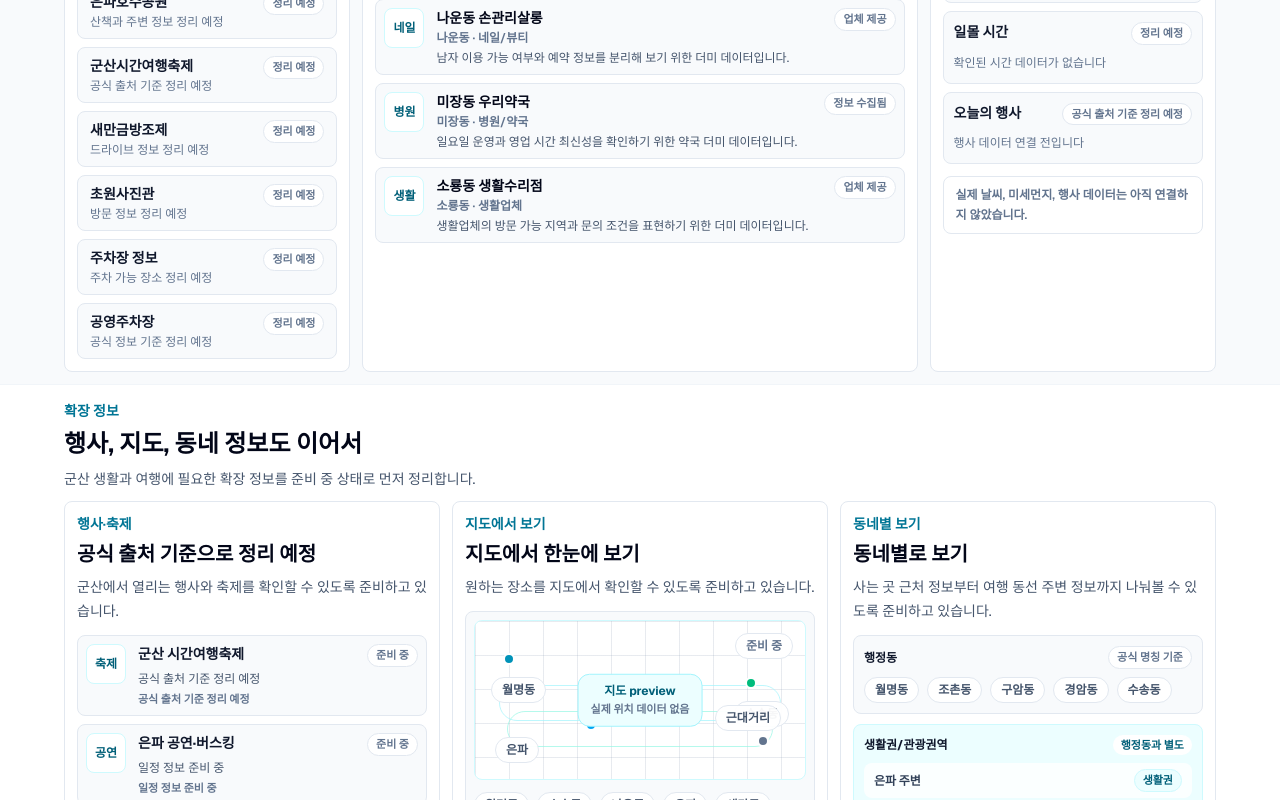
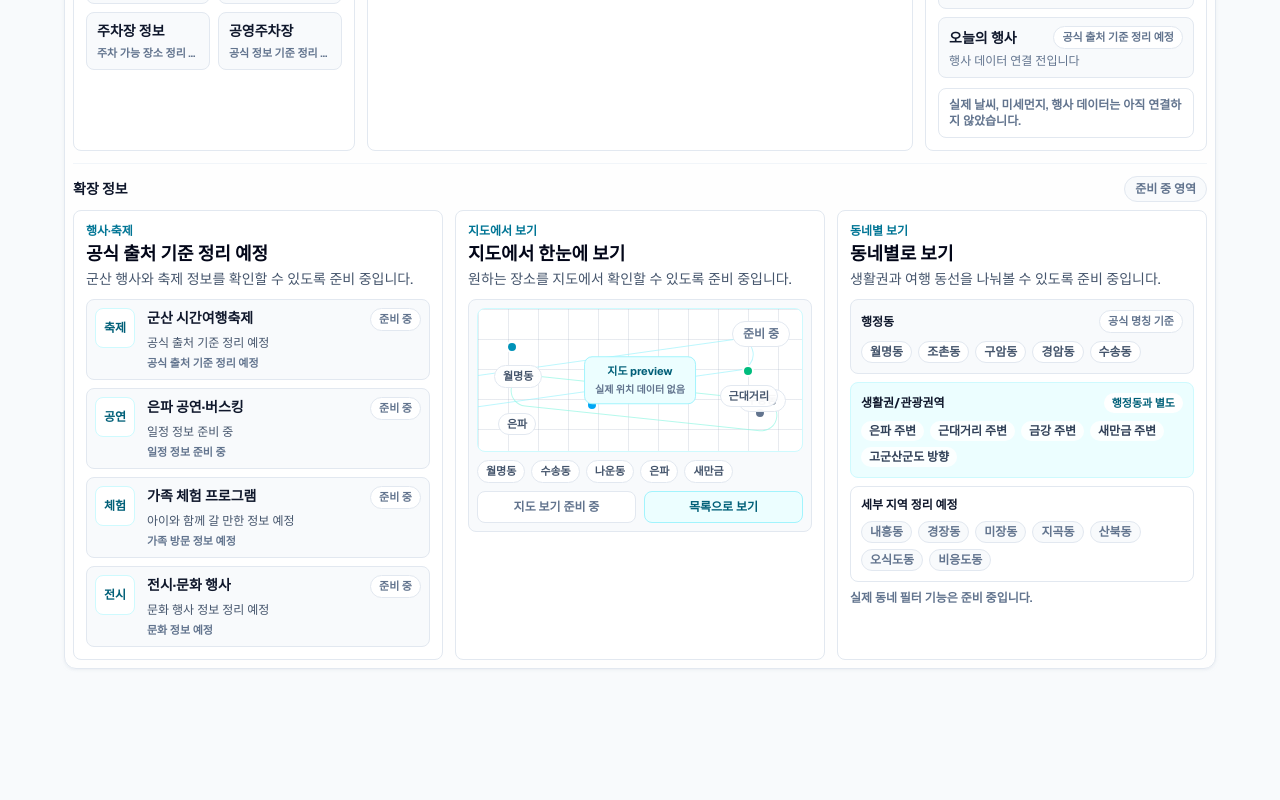
Before and after one commit to Aprasaks/gunsan-com, a Next.js app: page / in a window 1280 px wide. Shown: the part 1040-1840 px from the top of the page. After the commit the page ends 1725 px from the top, so only its background shows below. Built offline with nearby package versions, Linux system fonts and the light colour scheme.

Commit message:
중단·하단 정보 블록 레퍼런스형 재정렬 #60

```diff
--- a/app/page.tsx
+++ b/app/page.tsx
@@ -456,8 +456,8 @@ export default function Home() {
         </div>
       </section>
 
-      <section className="px-4 py-2.5 sm:px-6 lg:py-3">
-        <div className="mx-auto w-full max-w-6xl">
+      <section className="px-4 pb-3 pt-2 sm:px-6 lg:pb-4 lg:pt-2">
+        <div className="mx-auto w-full max-w-6xl rounded-xl border border-slate-200 bg-white/80 p-2 shadow-sm shadow-slate-200/50">
           <div className="grid gap-3 lg:grid-cols-[minmax(0,0.8fr)_minmax(0,1.55fr)_minmax(0,0.8fr)]">
             <section className="rounded-lg border border-slate-200 bg-white p-3">
               <SectionHeader
@@ -466,26 +466,19 @@ export default function Home() {
                 description="생활 정보와 여행 전 확인할 내용을 정리하고 있습니다."
               />
 
-              <div className="mt-2.5 grid gap-2">
+              <div className="mt-2.5 grid grid-cols-2 gap-2">
                 {popularInfo.map((item) => (
                   <div
                     key={item.label}
-                    className="rounded-lg border border-slate-200 bg-slate-50 px-3 py-2"
+                    className="rounded-lg border border-slate-200 bg-slate-50 px-2.5 py-2"
                     aria-disabled="true"
                   >
-                    <div className="flex items-start justify-between gap-2">
-                      <div className="min-w-0">
                     <h3 className="truncate text-sm font-bold text-slate-900">
                       {item.label}
                     </h3>
-                        <p className="mt-0.5 line-clamp-2 text-xs leading-4 text-slate-500">
+                    <p className="mt-1 line-clamp-1 text-[11px] font-semibold leading-4 text-slate-500">
                       {item.description}
                     </p>
-                      </div>
-                      <span className="shrink-0 rounded-full border border-slate-200 bg-white px-2 py-0.5 text-[11px] font-semibold text-slate-500">
-                        정리 예정
-                      </span>
-                    </div>
                   </div>
                 ))}
               </div>
@@ -506,8 +499,8 @@ export default function Home() {
               </Link>
             </div>
 
-            <div className="mt-2.5 grid gap-2">
-              {featuredPlaces.map((place) => (
+            <div className="mt-2.5 grid gap-2 sm:grid-cols-2">
+              {featuredPlaces.slice(0, 4).map((place) => (
                 <Link
                   key={place.id}
                   href={`/places/${place.slug}`}
@@ -553,9 +546,9 @@ export default function Home() {
                 {todayItems.map((item) => (
                   <article
                     key={item.title}
-                    className="rounded-lg border border-slate-200 bg-slate-50 p-2.5"
+                    className="rounded-lg border border-slate-200 bg-slate-50 px-2.5 py-2"
                   >
-                    <div className="flex items-start justify-between gap-3">
+                    <div className="flex items-center justify-between gap-3">
                       <h3 className="text-sm font-bold text-slate-900">
                         {item.title}
                       </h3>
@@ -563,35 +556,32 @@ export default function Home() {
                         {item.summary}
                       </span>
                     </div>
-                    <p className="mt-2 text-xs leading-5 text-slate-500">
+                    <p className="mt-1 text-xs leading-4 text-slate-500">
                       {item.note}
                     </p>
                   </article>
                 ))}
               </div>
-              <p className="mt-3 rounded-lg border border-slate-200 bg-white px-3 py-2 text-xs font-semibold leading-5 text-slate-500">
+              <p className="mt-2.5 rounded-lg border border-slate-200 bg-white px-2.5 py-2 text-xs font-semibold leading-4 text-slate-500">
                 실제 날씨, 미세먼지, 행사 데이터는 아직 연결하지 않았습니다.
               </p>
             </InfoPanel>
           </div>
+
+          <div className="mt-3 flex items-center justify-between gap-3 border-t border-slate-100 pt-3">
+            <p className="text-sm font-bold text-slate-900">확장 정보</p>
+            <span className="rounded-full border border-slate-200 bg-slate-50 px-2.5 py-1 text-xs font-semibold text-slate-500">
+              준비 중 영역
+            </span>
           </div>
-      </section>
 
-      <section className="border-y border-slate-100 bg-white px-4 py-3 sm:px-6 lg:py-4">
-        <div className="mx-auto w-full max-w-6xl">
-          <SectionHeader
-            eyebrow="확장 정보"
-            title="행사, 지도, 동네 정보도 이어서"
-            description="군산 생활과 여행에 필요한 확장 정보를 준비 중 상태로 먼저 정리합니다."
-          />
-        </div>
-        <div className="mx-auto mt-2.5 grid w-full max-w-6xl gap-3 lg:grid-cols-3">
+          <div className="mt-2 grid gap-3 lg:grid-cols-3">
             <InfoPanel
               eyebrow="행사·축제"
-            title="공식 출처 기준으로 정리 예정"
-            description="군산에서 열리는 행사와 축제를 확인할 수 있도록 준비하고 있습니다."
+              title="공식 출처 기준 정리 예정"
+              description="군산 행사와 축제 정보를 확인할 수 있도록 준비 중입니다."
             >
-            <div className="mt-3 grid gap-2 sm:grid-cols-2 lg:grid-cols-1">
+              <div className="mt-2.5 grid gap-2 sm:grid-cols-2 lg:grid-cols-1">
               {eventFestivalItems.map((item) => (
                 <article
                   key={item.title}
@@ -603,7 +593,7 @@ export default function Home() {
                     </div>
                     <div className="min-w-0 flex-1">
                       <div className="flex items-start justify-between gap-2">
-                        <h3 className="text-sm font-bold text-slate-900">
+                        <h3 className="line-clamp-1 text-sm font-bold text-slate-900">
                           {item.title}
                         </h3>
                         <span className="shrink-0 rounded-full border border-slate-200 bg-white px-2 py-0.5 text-[11px] font-semibold text-slate-500">
@@ -626,62 +616,62 @@ export default function Home() {
             <InfoPanel
               eyebrow="지도에서 보기"
               title="지도에서 한눈에 보기"
-            description="원하는 장소를 지도에서 확인할 수 있도록 준비하고 있습니다."
+              description="원하는 장소를 지도에서 확인할 수 있도록 준비 중입니다."
             >
-            <div className="mt-3 rounded-lg border border-slate-200 bg-slate-50 p-2">
-              <div className="relative min-h-40 overflow-hidden rounded-lg border border-cyan-100 bg-white">
-                <div className="absolute inset-0 bg-[linear-gradient(90deg,rgba(148,163,184,0.22)_1px,transparent_1px),linear-gradient(180deg,rgba(148,163,184,0.22)_1px,transparent_1px)] bg-[size:34px_34px]" />
-                <div className="absolute inset-x-6 top-16 h-9 rounded-[999px] border border-cyan-200/70" />
-                <div className="absolute bottom-8 left-8 right-8 h-9 rounded-[999px] border border-teal-200/70" />
+              <div className="mt-2.5 rounded-lg border border-slate-200 bg-slate-50 p-2">
+                <div className="relative min-h-36 overflow-hidden rounded-lg border border-cyan-100 bg-white">
+                  <div className="absolute inset-0 bg-[linear-gradient(90deg,rgba(148,163,184,0.22)_1px,transparent_1px),linear-gradient(180deg,rgba(148,163,184,0.22)_1px,transparent_1px)] bg-[size:30px_30px]" />
+                  <div className="absolute -left-5 top-12 h-8 w-11/12 rotate-[-8deg] rounded-[999px] border border-cyan-200/70" />
+                  <div className="absolute bottom-8 left-8 right-6 h-8 rotate-[6deg] rounded-[999px] border border-teal-200/70" />
                   <span className="absolute right-3 top-3 rounded-full border border-slate-200 bg-white px-2.5 py-1 text-xs font-semibold text-slate-500">
                     준비 중
                   </span>
                   <div className="absolute left-7 top-8 h-3 w-3 rounded-full border-2 border-white bg-cyan-600" />
                   <div className="absolute right-12 top-14 h-3 w-3 rounded-full border-2 border-white bg-emerald-500" />
-                <div className="absolute bottom-12 left-1/3 h-3 w-3 rounded-full border-2 border-white bg-sky-500" />
+                  <div className="absolute bottom-10 left-1/3 h-3 w-3 rounded-full border-2 border-white bg-sky-500" />
                   <div className="absolute bottom-8 right-9 h-3 w-3 rounded-full border-2 border-white bg-slate-500" />
-                <div className="absolute left-4 top-14 rounded-full border border-slate-200 bg-white/95 px-2.5 py-1 text-xs font-semibold text-slate-600">
+                  <div className="absolute left-4 top-14 rounded-full border border-slate-200 bg-white/95 px-2 py-0.5 text-[11px] font-semibold text-slate-600">
                     월명동
                   </div>
-                <div className="absolute bottom-4 left-5 rounded-full border border-slate-200 bg-white/95 px-2.5 py-1 text-xs font-semibold text-slate-600">
+                  <div className="absolute bottom-4 left-5 rounded-full border border-slate-200 bg-white/95 px-2 py-0.5 text-[11px] font-semibold text-slate-600">
                     은파
                   </div>
-                <div className="absolute right-4 top-20 rounded-full border border-slate-200 bg-white/95 px-2.5 py-1 text-xs font-semibold text-slate-600">
+                  <div className="absolute right-4 top-20 rounded-full border border-slate-200 bg-white/95 px-2 py-0.5 text-[11px] font-semibold text-slate-600">
                     수송동
                   </div>
-                <div className="absolute bottom-12 right-6 rounded-full border border-slate-200 bg-white/95 px-2.5 py-1 text-xs font-semibold text-slate-600">
+                  <div className="absolute bottom-11 right-6 rounded-full border border-slate-200 bg-white/95 px-2 py-0.5 text-[11px] font-semibold text-slate-600">
                     근대거리
                   </div>
-                <div className="absolute left-1/2 top-1/2 -translate-x-1/2 -translate-y-1/2 rounded-xl border border-cyan-200 bg-cyan-50 px-3 py-2 text-center">
-                  <p className="text-xs font-bold text-cyan-800">
+                  <div className="absolute left-1/2 top-1/2 -translate-x-1/2 -translate-y-1/2 rounded-lg border border-cyan-200 bg-cyan-50 px-2.5 py-1.5 text-center">
+                    <p className="text-[11px] font-bold text-cyan-800">
                       지도 preview
                     </p>
-                  <p className="mt-0.5 text-[11px] font-semibold text-slate-500">
+                    <p className="mt-0.5 text-[10px] font-semibold text-slate-500">
                       실제 위치 데이터 없음
                     </p>
                   </div>
                 </div>
 
-              <div className="mt-3 flex flex-wrap gap-2">
-                {mapPreviewKeywords.slice(0, 7).map((keyword) => (
+                <div className="mt-2 flex flex-wrap gap-1.5">
+                  {mapPreviewKeywords.slice(0, 5).map((keyword) => (
                     <span
                       key={keyword}
-                    className="rounded-full border border-slate-200 bg-white px-2.5 py-1 text-xs font-semibold text-slate-600"
+                      className="rounded-full border border-slate-200 bg-white px-2 py-0.5 text-[11px] font-semibold text-slate-600"
                     >
                       {keyword}
                     </span>
                   ))}
                 </div>
 
-              <div className="mt-3 flex flex-col gap-2 sm:flex-row">
-                <span className="inline-flex h-9 items-center justify-center rounded-lg border border-slate-200 bg-white px-3 text-sm font-semibold text-slate-500">
+                <div className="mt-2 grid gap-2 sm:grid-cols-2">
+                  <span className="inline-flex h-8 items-center justify-center rounded-lg border border-slate-200 bg-white px-3 text-xs font-semibold text-slate-500">
                     지도 보기 준비 중
                   </span>
                   <Link
                     href="/places"
-                  className="inline-flex h-9 items-center justify-center rounded-lg border border-cyan-200 bg-cyan-50 px-3 text-sm font-semibold text-cyan-800 transition hover:border-cyan-300 hover:bg-cyan-100"
+                    className="inline-flex h-8 items-center justify-center rounded-lg border border-cyan-200 bg-cyan-50 px-3 text-xs font-semibold text-cyan-800 transition hover:border-cyan-300 hover:bg-cyan-100"
                   >
-                  목록으로 먼저 둘러보기
+                    목록으로 보기
                   </Link>
                 </div>
               </div>
@@ -690,9 +680,9 @@ export default function Home() {
             <InfoPanel
               eyebrow="동네별 보기"
               title="동네별로 보기"
-            description="사는 곳 근처 정보부터 여행 동선 주변 정보까지 나눠볼 수 있도록 준비하고 있습니다."
+              description="생활권과 여행 동선을 나눠볼 수 있도록 준비 중입니다."
             >
-            <div className="mt-3 space-y-2.5">
+              <div className="mt-2.5 space-y-2">
                 <div className="rounded-lg border border-slate-200 bg-slate-50 p-2.5">
                   <div className="flex items-center justify-between gap-3">
                     <h3 className="text-xs font-bold text-slate-900">행정동</h3>
@@ -700,11 +690,11 @@ export default function Home() {
                       공식 명칭 기준
                     </span>
                   </div>
-                <div className="mt-2 flex flex-wrap gap-2">
+                  <div className="mt-2 flex flex-wrap gap-1.5">
                     {administrativeNeighborhoods.slice(0, 5).map((item) => (
                       <span
                         key={item.name}
-                      className="rounded-full border border-slate-200 bg-white px-2.5 py-1 text-xs font-semibold text-slate-600"
+                        className="rounded-full border border-slate-200 bg-white px-2 py-0.5 text-xs font-semibold text-slate-600"
                       >
                         {item.name}
                       </span>
@@ -722,19 +712,14 @@ export default function Home() {
                         행정동과 별도
                       </span>
                     </div>
-                  <div className="mt-2 grid gap-2">
+                    <div className="mt-2 flex flex-wrap gap-1.5">
                       {localAreas.slice(0, 5).map((area) => (
-                      <div
+                        <span
                           key={area.name}
-                        className="flex items-center justify-between gap-3 rounded-lg bg-white/80 px-2.5 py-1.5"
+                          className="rounded-full bg-white/85 px-2 py-0.5 text-xs font-semibold text-slate-700"
                         >
-                        <span className="text-xs font-bold text-slate-700">
                           {area.name}
                         </span>
-                        <span className="rounded-full border border-cyan-100 bg-cyan-50 px-2 py-0.5 text-[11px] font-semibold text-cyan-800">
-                          {area.label}
-                        </span>
-                      </div>
                       ))}
                     </div>
                   </div>
@@ -743,11 +728,11 @@ export default function Home() {
                     <p className="text-xs font-bold text-slate-900">
                       세부 지역 정리 예정
                     </p>
-                  <div className="mt-2 flex flex-wrap gap-2">
+                    <div className="mt-2 flex flex-wrap gap-1.5">
                       {detailNeighborhoods.slice(0, 7).map((item) => (
                         <span
                           key={item}
-                        className="rounded-full border border-slate-200 bg-slate-50 px-2.5 py-1 text-xs font-semibold text-slate-500"
+                          className="rounded-full border border-slate-200 bg-slate-50 px-2 py-0.5 text-xs font-semibold text-slate-500"
                         >
                           {item}
                         </span>
@@ -755,11 +740,12 @@ export default function Home() {
                     </div>
                   </div>
                 </div>
-              <p className="mt-3 text-xs font-semibold text-slate-500">
+                <p className="text-xs font-semibold text-slate-500">
                   실제 동네 필터 기능은 준비 중입니다.
                 </p>
               </div>
             </InfoPanel>
+          </div>
         </div>
       </section>
 
@@ -778,11 +764,11 @@ function SectionHeader({
 }) {
   return (
     <div>
-      <p className="text-sm font-semibold text-cyan-700">{eyebrow}</p>
-      <h2 className="mt-2 max-w-3xl text-xl font-bold leading-tight text-slate-950 sm:text-2xl">
+      <p className="text-xs font-semibold text-cyan-700">{eyebrow}</p>
+      <h2 className="mt-1 max-w-3xl text-lg font-bold leading-tight text-slate-950 sm:text-xl">
         {title}
       </h2>
-      <p className="mt-2 max-w-3xl text-sm leading-6 text-slate-600">
+      <p className="mt-1 max-w-3xl text-sm leading-5 text-slate-600">
         {description}
       </p>
     </div>
@@ -802,11 +788,11 @@ function InfoPanel({
 }) {
   return (
     <section className="rounded-lg border border-slate-200 bg-white p-3">
-      <p className="text-sm font-semibold text-cyan-700">{eyebrow}</p>
-      <h2 className="mt-2 text-xl font-bold leading-tight text-slate-950">
+      <p className="text-xs font-semibold text-cyan-700">{eyebrow}</p>
+      <h2 className="mt-1 text-lg font-bold leading-tight text-slate-950">
         {title}
       </h2>
-      <p className="mt-2 text-sm leading-6 text-slate-600">{description}</p>
+      <p className="mt-1 text-sm leading-5 text-slate-600">{description}</p>
       {children}
     </section>
   );
```
Lines whose indentation alone changed are shown as unchanged.
